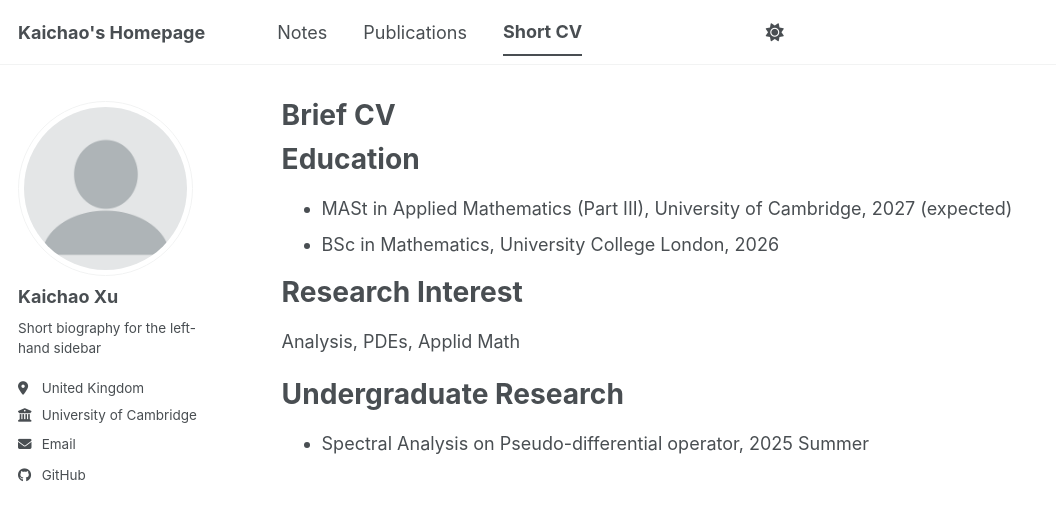
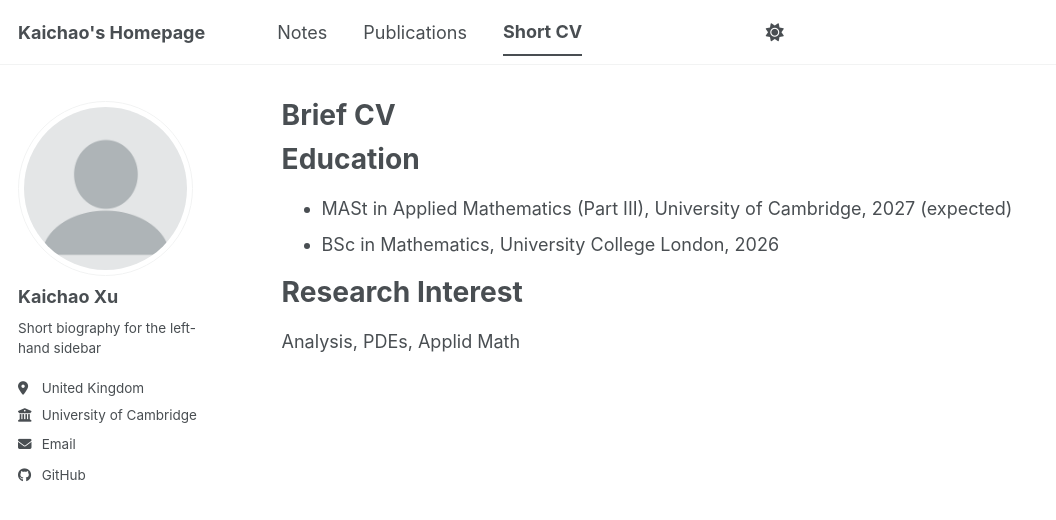
Before and after one commit to kx247/kaichaoxu, a Jekyll site: the page built from _pages/cv.md, in a window 1280 px wide. Shown: the top 520 px of the page, without its empty margins (0-1056 px from the left). Built offline with Jekyll 4.4.1, drawn with Linux system fonts in a browser that asks for light colours; a style sheet for code colours, icons or effects is not loaded.

Commit message:
Update cv.md

```diff
--- a/_pages/cv.md
+++ b/_pages/cv.md
@@ -17,7 +17,3 @@ Education
 Research Interest
 ======
 Analysis, PDEs, Applid Math
-
-Undergraduate Research
-======
-* Spectral Analysis on Pseudo-differential operator, 2025 Summer
```
